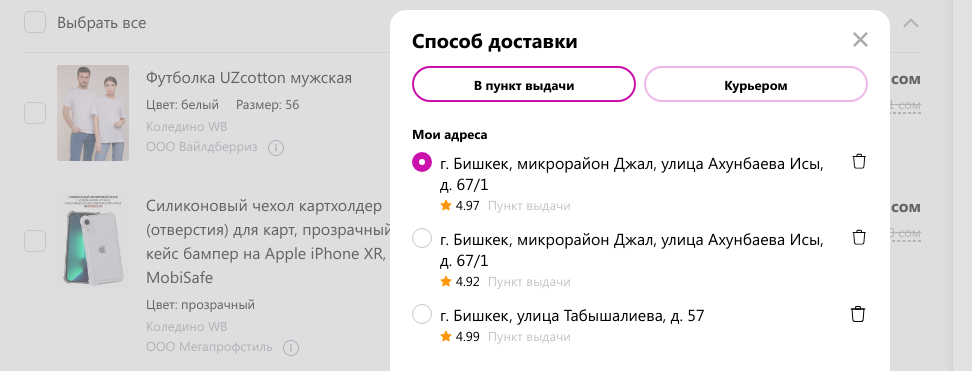
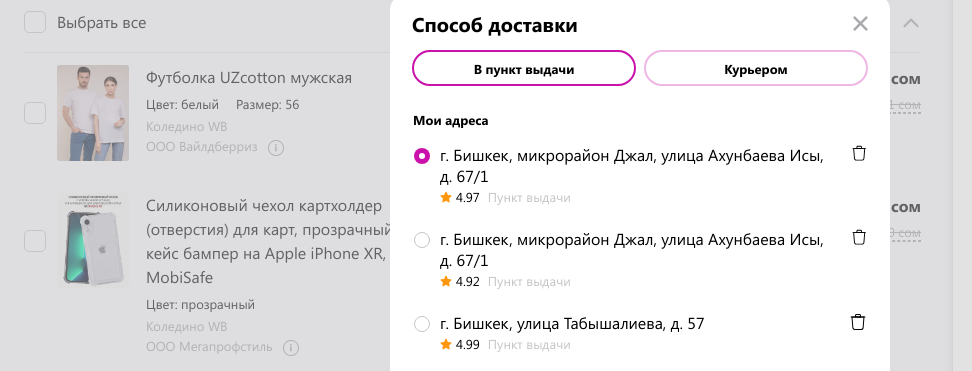
Before and after one commit to Vasilkrug/wb-cart, a website with bundled scripts: page index.html in a window 1280 px wide. Both pictures are taken after a click on the link 1222 px from the left and 273 px from the top of the page. Shown: the part 174-545 px from the top of the page, 0-972 px from the left. Built offline with nearby package versions, Linux system fonts and the light colour scheme; files whose address does not match are found by name.

Commit message:
change modal styles

```diff
--- a/styles/modal.css
+++ b/styles/modal.css
@@ -68,7 +68,7 @@
 .radio-label {
     display: flex;
     align-items: center;
-    gap: 8px;
+    gap: 12px;
 }
 
 .delivery-item .delete-icon {
@@ -78,16 +78,16 @@
 .radio-input {
     position: absolute;
     opacity: 0;
-    width: 22px;
-    height: 22px;
     z-index: -1;
 }
 
 .radio-checkbox {
     position: relative;
+    left: 2px;
+    top: 4px;
     display: block;
-    width: 20px;
-    height: 20px;
+    width: 16px;
+    height: 16px;
     border: 1px solid #C5C5C8;
     border-radius: 16px;
     cursor: pointer;
@@ -148,6 +148,7 @@
 
 .delivery-title {
     margin-bottom: 10px;
+    padding: 2px 1px 2px 1px;
 }
 
 
@@ -170,7 +171,7 @@
 .delivery-list {
     display: flex;
     flex-direction: column;
-    gap: 15px;
+    gap: 11px;
 }
 
 .delivery-item-wrapper {
@@ -180,6 +181,7 @@
 }
 
 .delivery-item {
+    padding: 4px 0px 8px 0px;;
     display: flex;
     align-items: flex-start;
     justify-content: space-between;
@@ -187,6 +189,10 @@
 
 .delivery-item label {
     align-items: flex-start;
+}
+
+.adress-item {
+    font-size: 16px;
 }
 
 @media (min-width: 768px) {
@@ -197,6 +203,7 @@
 
 @media (max-width: 768px) {
     .modal {
+        padding: 16px;
         top: 0;
         left: 0;
         width: 100%;
```
